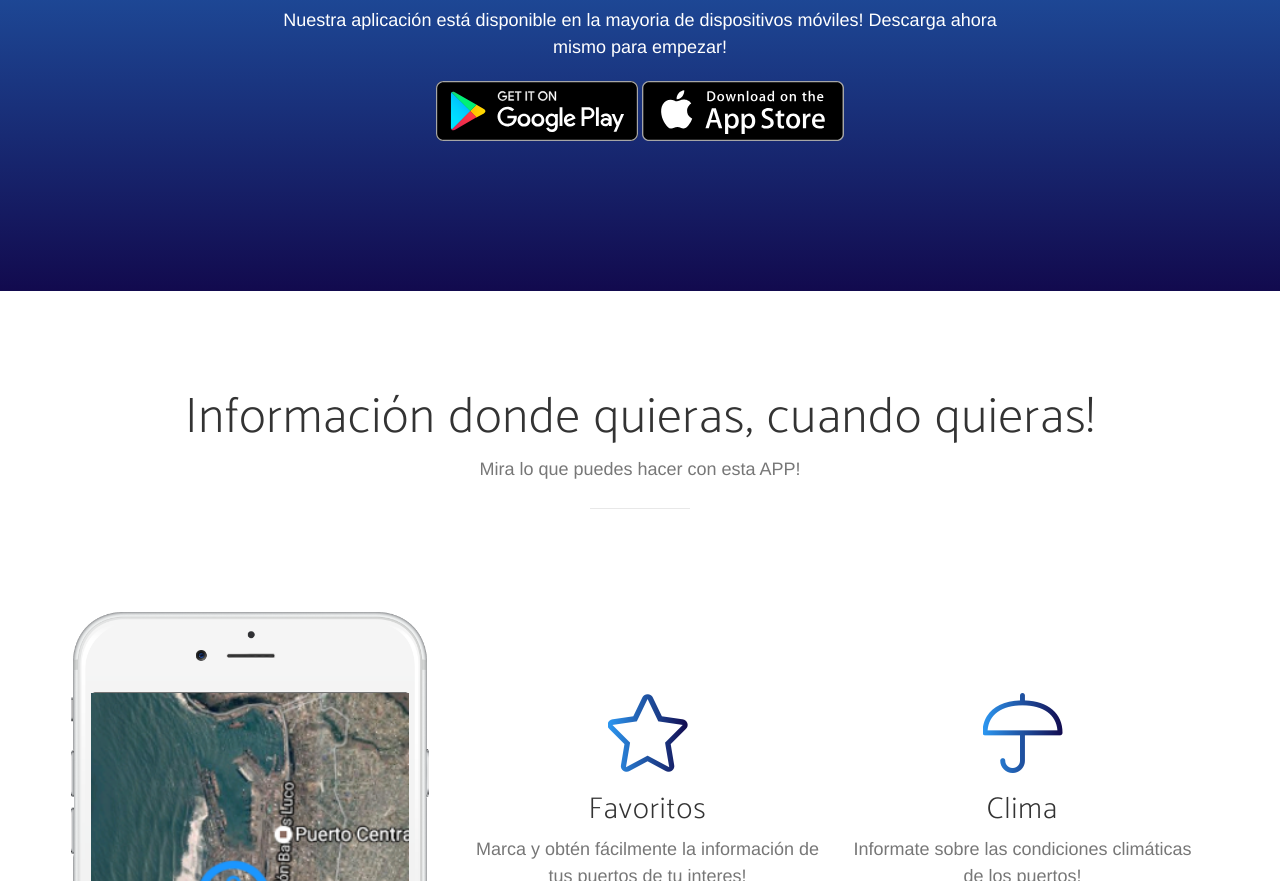
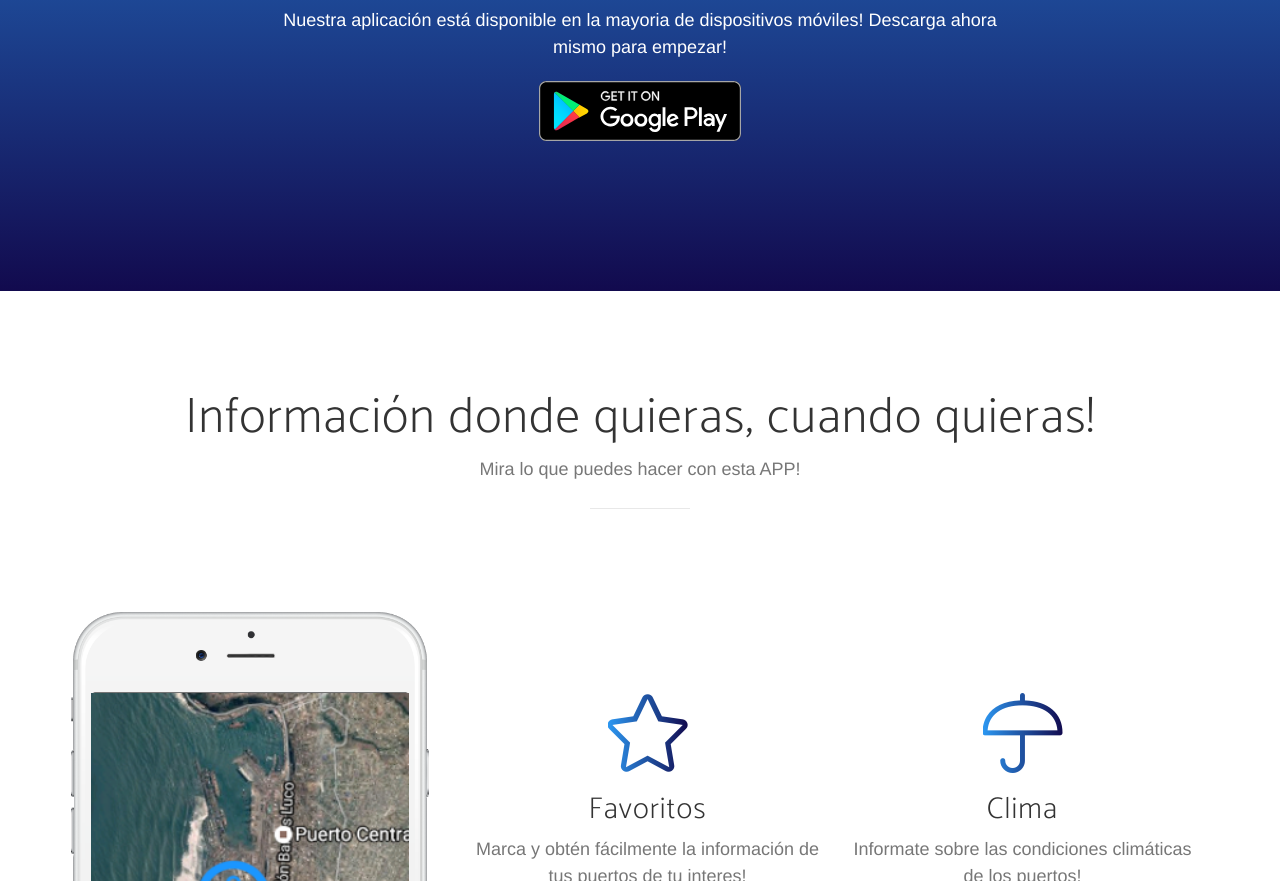
Before and after one commit to AnEpicOrganization/LandingPage, a website: page index.html in a window 1280 px wide. Shown: the part 1184-2065 px from the top of the page. Drawn offline with nearby package versions, Linux system fonts and the light colour scheme; a web font is replaced by a local one.

Commit message:
eliminada imagen de appstore (apple)

```diff
--- a/index.html
+++ b/index.html
@@ -105,7 +105,6 @@
                     <p>Nuestra aplicación está disponible en la mayoria de dispositivos móviles! Descarga ahora mismo para empezar!</p>
                     <div class="badges">
                         <a class="badge-link" href="#"><img src="img/google-play-badge.svg" alt=""></a>
-                        <a class="badge-link" href="#"><img src="img/app-store-badge.svg" alt=""></a>
                     </div>
                 </div>
             </div>
```
